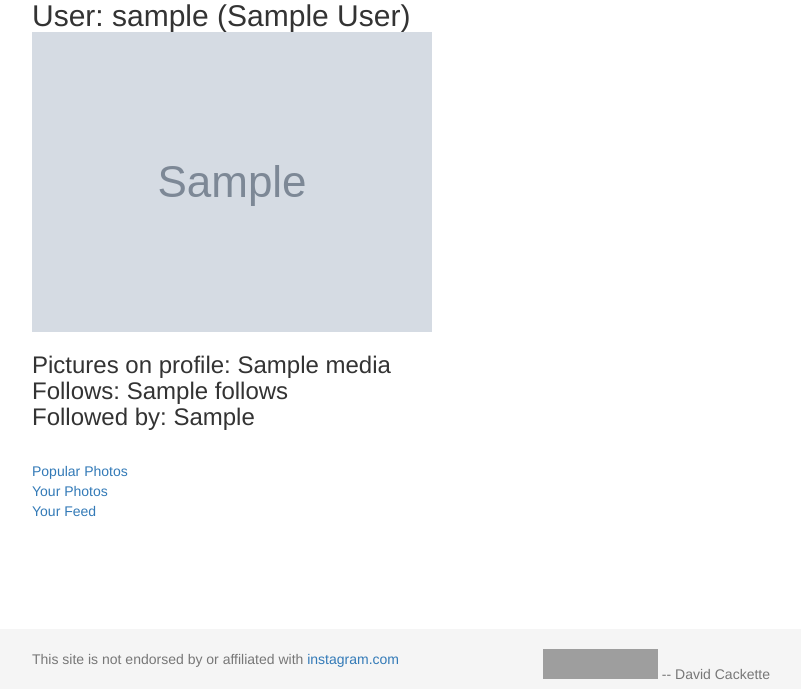
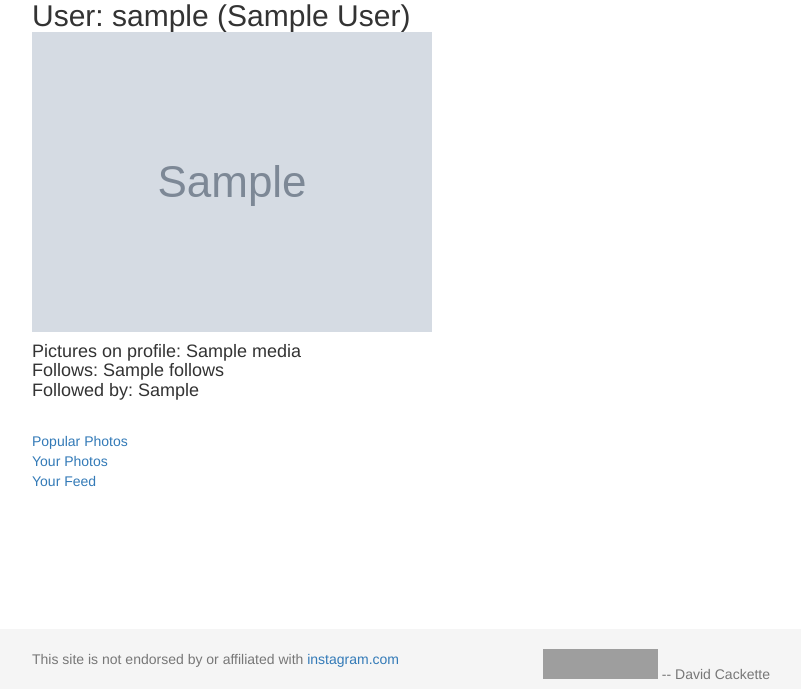
Before and after one commit to DavidCA916/CST-205-Project-2, a Flask app: template templates/home.html in a window 1280 px wide. Shown: the part 111-800 px from the top of the page, without its empty margins (239-1040 px from the left). Run offline with Flask 2, Linux system fonts and the light colour scheme; the template is opened without the code that fills it: most values are stand-ins (such as "Sample title", 1, 10 or a date in 2020); grey boxes marked "Sample" are stand-in pictures; some libraries are stand-ins or nearby versions; grey boxes are pictures that could not be loaded.

Commit message:
changed user info display

```diff
--- a/templates/home.html
+++ b/templates/home.html
@@ -18,15 +18,17 @@
             <div class="container">
                <h1><strong>Instagram API Test App</strong></h1>
                <p>Welcome to my Instagram API test application for CST 205 (Spring 2015).</p>
+               <div class="masthead">
                <h2>
                User: {{ media.username }} ({{ media.full_name }})<br/>
-               <img src="{{ media.profile_picture }}" alt="{{ media.username }}"><br/>
+               <img src="{{ media.profile_picture }}" alt="{{ media.username }}">
                </h2>
-               <h3>
+               <h4>
                Pictures on profile: {{ media.counts.media }}<br/>
                Follows: {{ media.counts.follows }}<br/>
                Followed by: {{ media.counts.followed_by }}<br/>
-               </h3>
+               </h4>
+               </div>
                <br/>
                <a href="/popular">Popular Photos</a><br/>
                <a href="/ownphotos">Your Photos</a><br/>
```
